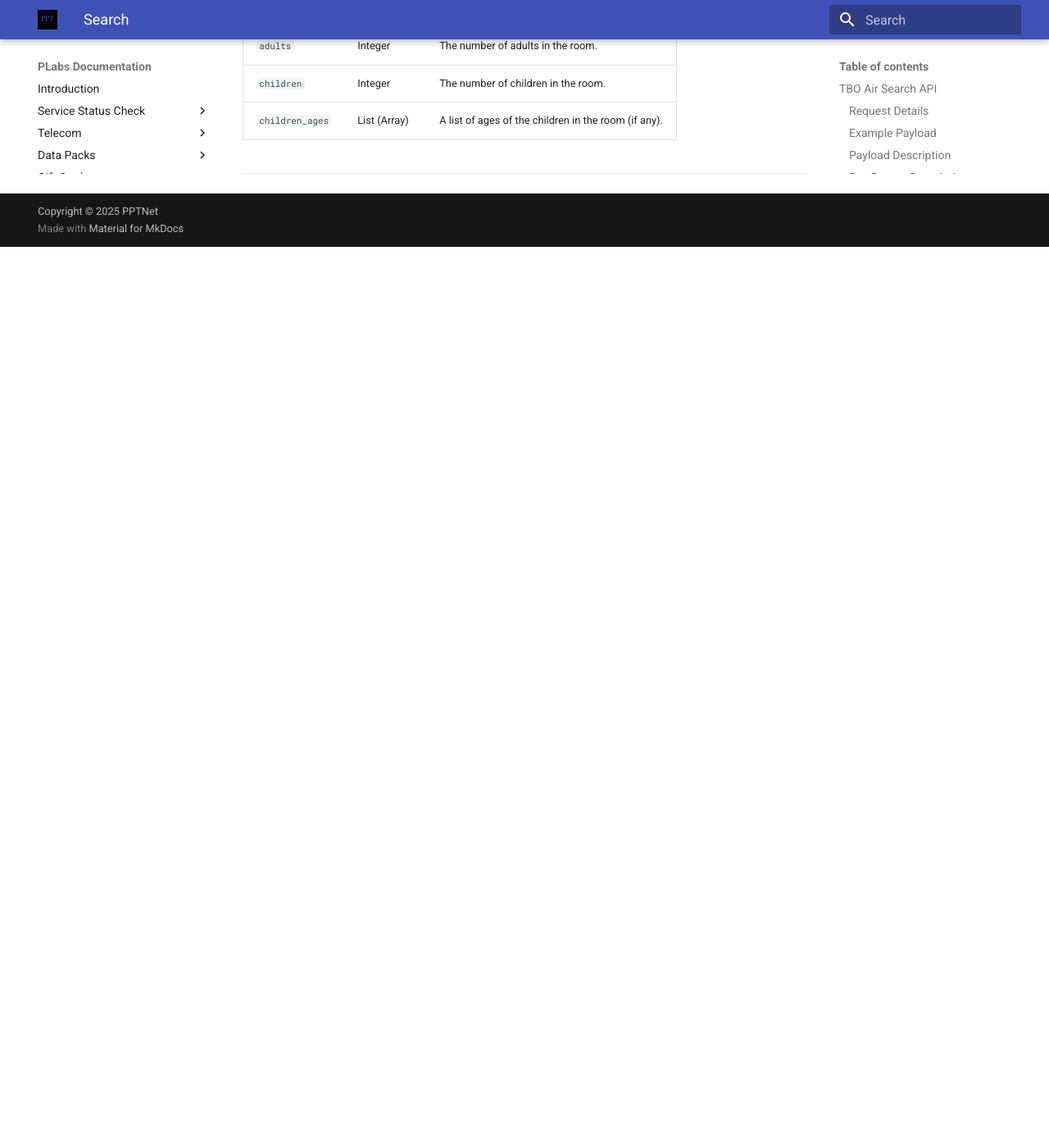
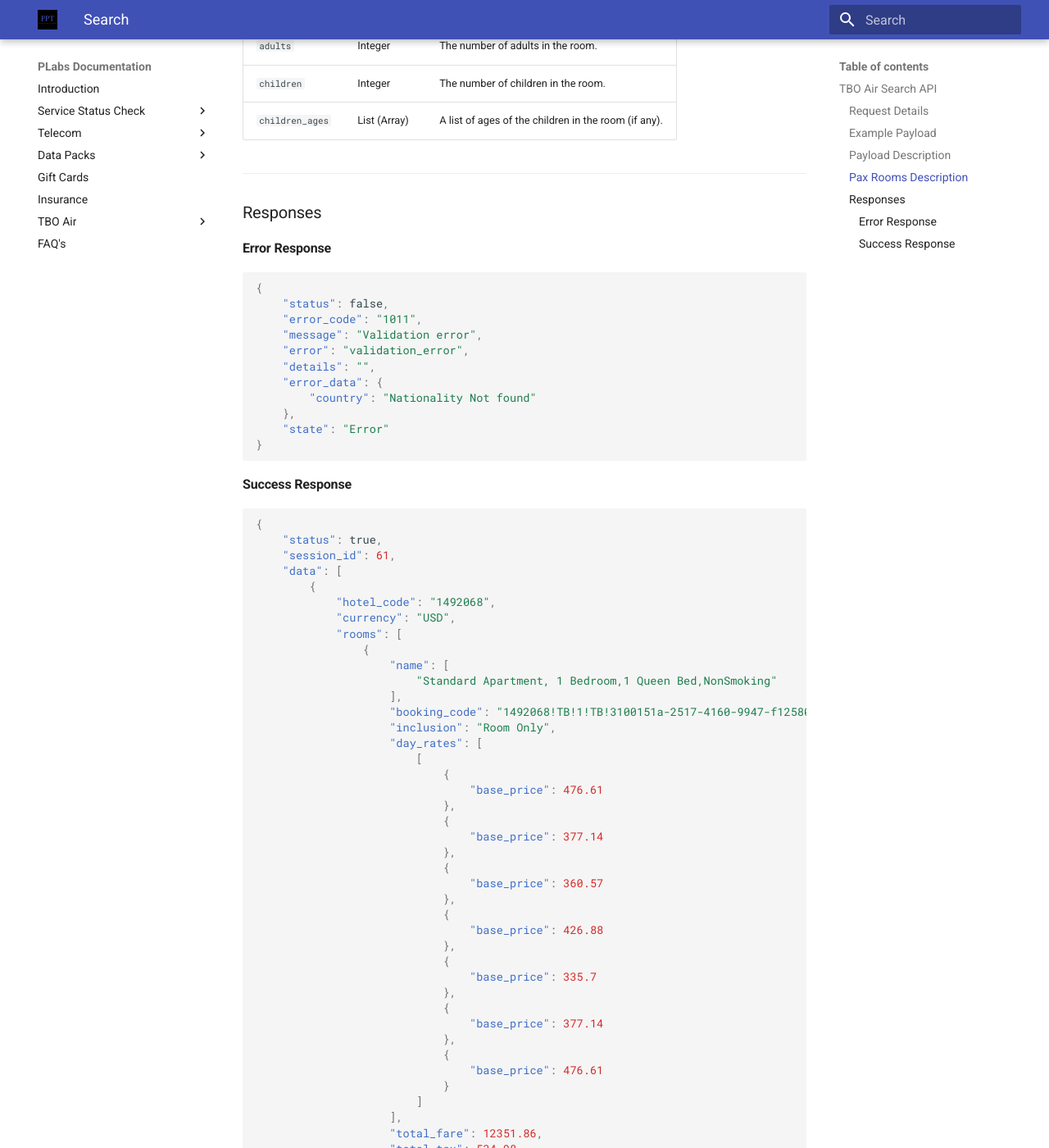
Before and after one commit to lambda-payments/plabs-docs, an MkDocs documentation site: the page built from content/tbo-hotels/search.md, in a window 1280 px wide and 1400 px high, scrolled down 1489 px. Shown: the whole window at 82% size. Built offline with MkDocs 1.6.1 and Material for MkDocs 9.7.7, drawn with Linux system fonts in a browser that asks for light colours; before the commit the page ends 1790 px from its top, so only the background shows below that; some of the changed text lies outside the part shown.

Commit message:
docs(tbo-hotels): update tbo hotel search doc

````diff
--- a/content/tbo-hotels/search.md
+++ b/content/tbo-hotels/search.md
@@ -55,3 +55,99 @@ Headers: `'Content-Type': 'application/json'`
 | `children_ages`   | List (Array)      | A list of ages of the children in the room (if any).      |
 
 ---
+
+### Responses
+
+#### Error Response
+```json
+{
+    "status": false,
+    "error_code": "1011",
+    "message": "Validation error",
+    "error": "validation_error",
+    "details": "",
+    "error_data": {
+        "country": "Nationality Not found"
+    },
+    "state": "Error"
+}
+```
+
+#### Success Response
+```json
+{
+    "status": true,
+    "session_id": 61,
+    "data": [
+        {
+            "hotel_code": "1492068",
+            "currency": "USD",
+            "rooms": [
+                {
+                    "name": [
+                        "Standard Apartment, 1 Bedroom,1 Queen Bed,NonSmoking"
+                    ],
+                    "booking_code": "1492068!TB!1!TB!3100151a-2517-4160-9947-f12580777094",
+                    "inclusion": "Room Only",
+                    "day_rates": [
+                        [
+                            {
+                                "base_price": 476.61
+                            },
+                            {
+                                "base_price": 377.14
+                            },
+                            {
+                                "base_price": 360.57
+                            },
+                            {
+                                "base_price": 426.88
+                            },
+                            {
+                                "base_price": 335.7
+                            },
+                            {
+                                "base_price": 377.14
+                            },
+                            {
+                                "base_price": 476.61
+                            }
+                        ]
+                    ],
+                    "total_fare": 12351.86,
+                    "total_tax": 534.98,
+                    "room_promotion": [
+                        "Book now and save"
+                    ],
+                    "cancel_policies": [
+                        {
+                            "from_date": "18-03-2025 00:00:00",
+                            "charge_type": "Percentage",
+                            "cancellation_charge": 100
+                        }
+                    ],
+                    "meal_type": "Room_Only",
+                    "is_refundable": false,
+                    "with_transfers": false,
+                    "commission": 0
+                }
+            ],
+            "name": "",
+            "city": "",
+            "rating": "",
+            "address": "",
+            "attractions": [],
+            "country_name": "",
+            "description": "",
+            "trip_advisor_rating": "",
+            "trip_advisor_review_url": "",
+            "fax_number": "",
+            "facilities": [],
+            "map_lat_long": "",
+            "phone_number": "",
+            "pin_code": "",
+            "website_url": ""
+        }
+    ]
+}
+```
````
